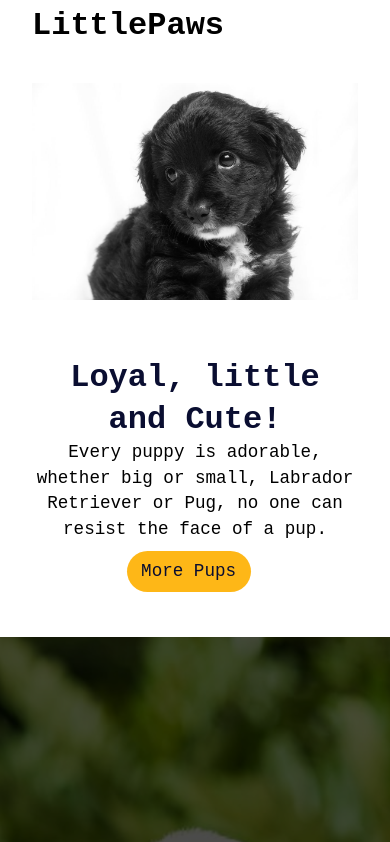
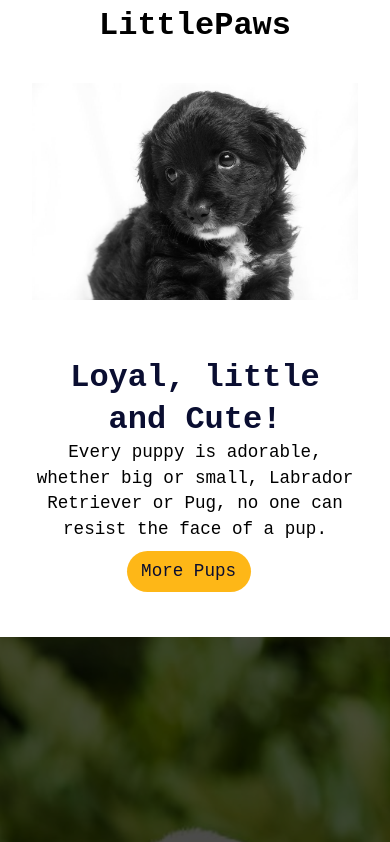
Before and after one commit to ProCode2/LittlePaws, a plain HTML site: page index.html in a window 390 px wide. Shown: the top 842 px of the page. Drawn offline with Linux system fonts and the light colour scheme.

Commit message:
centered logo

```diff
--- a/style.css
+++ b/style.css
@@ -212,11 +212,14 @@ img{
     display:none;
   }
 
+  .navbar .container{
+    grid-template-columns: 1fr;
+  }
+
+  .navbar .container .nav{
+    display : none;
+  }
   .navbar .container .logo{
-    text-align:center;
-    display:inline-block;
-    margin-left:auto;
-    margin-right:auto;
-
+    text-align: center;
   }
 }
```
